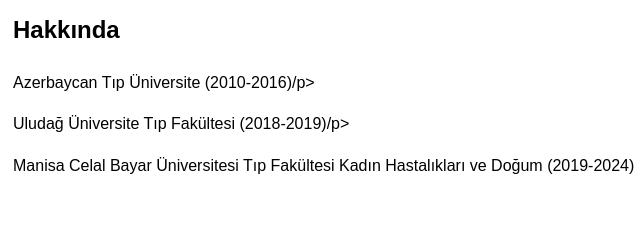
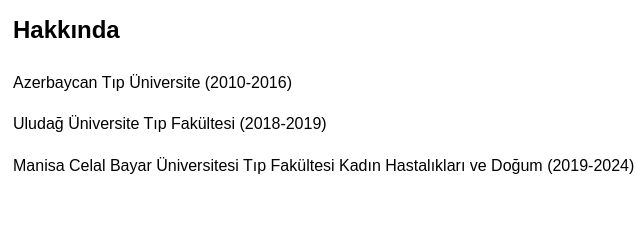
Before and after one commit to MuMSuZ/drlemannabiyeva.github.io, a plain HTML site: page about.html in a window 1280 px wide. Shown: the part 223-463 px from the top of the page, 19-659 px from the left. Drawn offline with Linux system fonts and the light colour scheme.

Commit message:
Update about.html

```diff
--- a/about.html
+++ b/about.html
@@ -25,8 +25,8 @@
     <main>
         <section id="about">
             <h2>Hakkında</h2>
-            <p>Azerbaycan Tıp Üniversite (2010-2016)/p>
-            <p>Uludağ Üniversite Tıp Fakültesi (2018-2019)/p>
+            <p>Azerbaycan Tıp Üniversite (2010-2016)
+            <p>Uludağ Üniversite Tıp Fakültesi (2018-2019)
             <p>Manisa Celal Bayar Üniversitesi Tıp Fakültesi Kadın Hastalıkları ve Doğum (2019-2024)</p>
         </section>
     </main>
```
